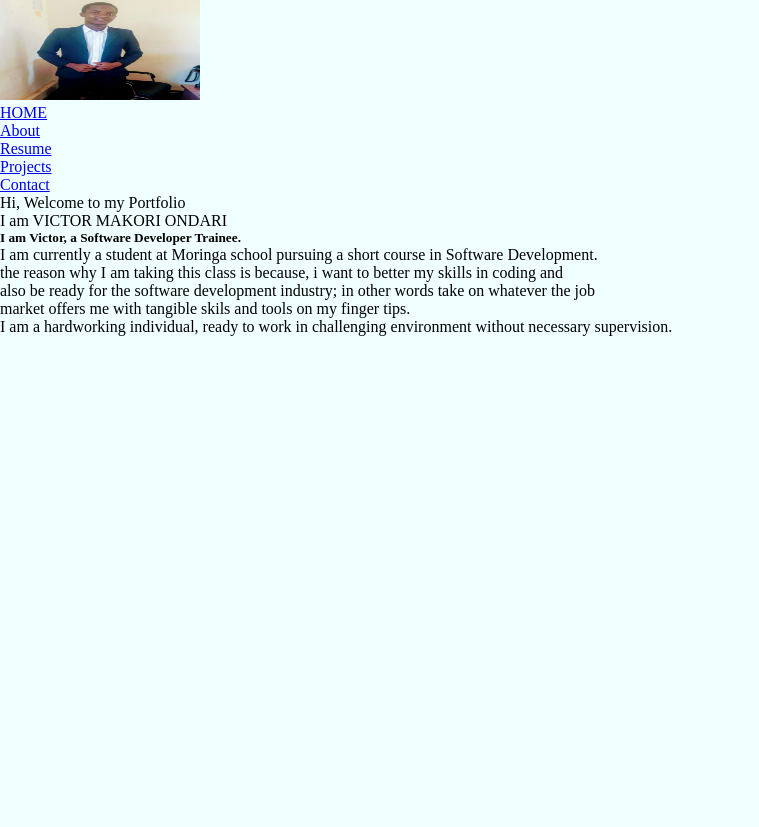
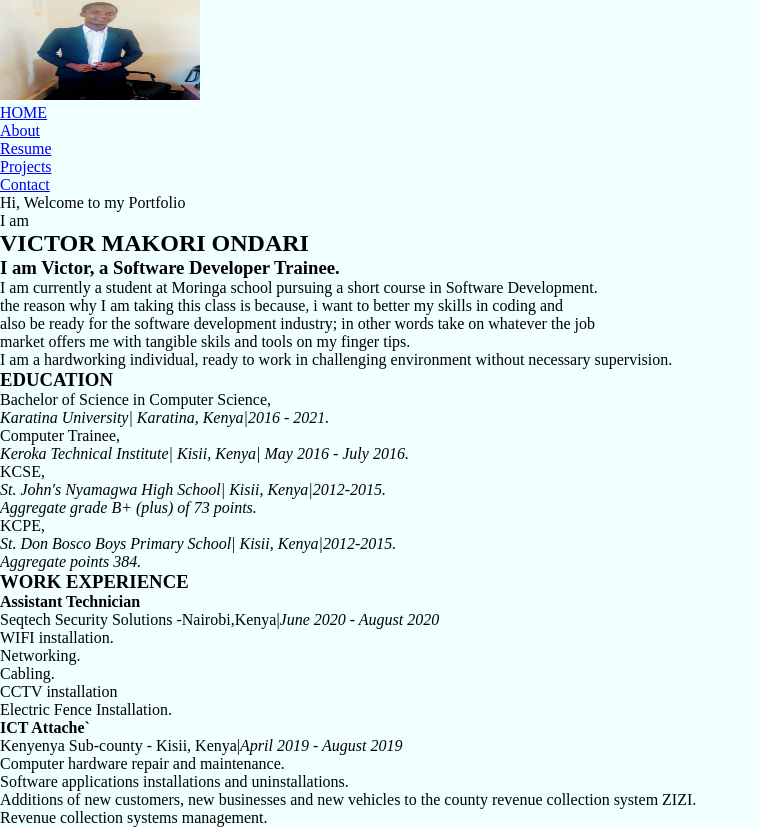
Before and after one commit to Vonmak/IP1, a plain HTML site: page index.html in a window 1280 px wide. Shown: the whole page, without its empty margins (0-759 px from the left). Before the commit the page ends 800 px from the top, so only its background shows below. Drawn offline with Linux system fonts and the light colour scheme.

Commit message:
added the resume section which icludes the eduction background and the work experience

```diff
--- a/index.html
+++ b/index.html
@@ -12,7 +12,7 @@
 </head>
 <body>
 
-    <div>
+    <div class="main">
         <div class="bar">
 
 
@@ -37,12 +37,12 @@
         </div>
         <div class="hero" >
 
-            <p>Hi, Welcome to my Portfolio <br> I am <span>VICTOR MAKORI ONDARI</span></p>
+            <p>Hi, Welcome to my Portfolio <br> I am <h2>VICTOR MAKORI ONDARI</h2></p>
         </div>
 
 
         <div class="about">
-            <h5>I am Victor, a Software Developer Trainee.</h5>
+            <h3>I am Victor, a Software Developer Trainee.</h3>
             <p>
                 I am currently a student at Moringa school pursuing a short course in Software Development. <br>
                 the reason why I am taking this class is because, i want to better my skills in coding and <br>
@@ -54,6 +54,62 @@
             </p>
         </div>
 
+        <div class="resume">
+
+            <div class="education">
+                <h3>EDUCATION</h3>
+                <ul>
+                    <li>
+                        Bachelor of Science in Computer Science,<br>
+                        <i>Karatina University| Karatina, Kenya|2016 - 2021.</i>
+                    </li>
+
+                    <li>
+                        Computer Trainee, <br>
+                        <i>Keroka Technical Institute| Kisii, Kenya| May 2016 - July 2016.</i>
+
+                    </li>
+
+                    <li>
+                        KCSE, <br>
+                        <i>St. John's Nyamagwa High School| Kisii, Kenya|2012-2015. <br> Aggregate grade B+ (plus) of 73 points.</i>
+
+                    </li>
+
+                    <li>
+                        KCPE, <br>
+                        <i>St. Don Bosco Boys Primary School| Kisii, Kenya|2012-2015. <br> Aggregate points 384.</i>
+
+                    </li>
+
+                </ul>
+
+            </div>
+
+            <div class="experience">
+                <h3>WORK EXPERIENCE</h3>
+                <h4>Assistant Technician</h4>
+                <p>Seqtech Security Solutions -Nairobi,Kenya|<em>June 2020 - August 2020</em></p>
+                <ul>
+                    <li>WIFI installation.</li>
+                    <li>Networking.</li>
+                    <li>Cabling.</li>
+                    <li>CCTV installation</li>
+                    <li>Electric Fence Installation.</li>
+                </ul>
+                <h4>ICT Attache`</h4>
+                <p>Kenyenya Sub-county - Kisii, Kenya|<em>April 2019 - August 2019</em></p>
+                <ul>
+                    <li>Computer hardware repair and maintenance.</li>
+                    <li>Software applications installations and uninstallations.</li>
+                    <li>Additions of new customers, new businesses and new vehicles to the county revenue collection system ZIZI.</li>
+                    <li>Revenue collection systems management.</li>
+                </ul>
+
+
+            </div>
+        </div>
+
 
     </div>
 
```
